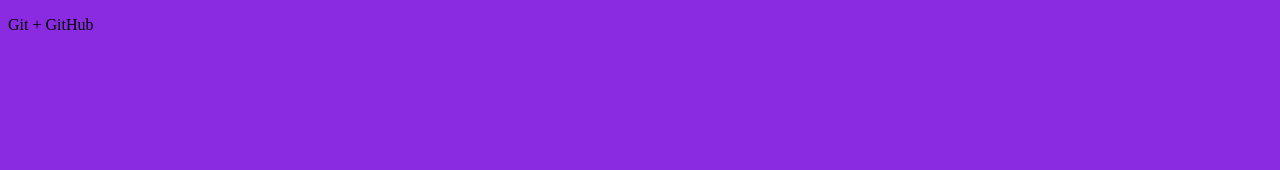
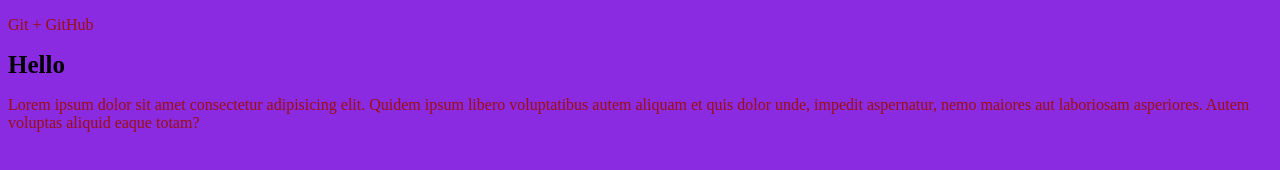
Before and after one commit to DmitriyY2J/GitTest, a plain HTML site: page index.html in a window 1280 px wide. Drawn offline with Linux system fonts and the light colour scheme.

Commit message:
our first changes

```diff
--- a/css/style.css
+++ b/css/style.css
@@ -1,3 +1,11 @@
 body {
   background-color: blueviolet;
 }
+
+p {
+  color: #9b0f0f;
+}
+
+h1 {
+  font-size: 25px;
+}
--- a/index.html
+++ b/index.html
@@ -9,5 +9,11 @@
 </head>
 <body>
     <p>Git + GitHub</p>
+    <h1>Hello</h1>
+    <p>Lorem ipsum dolor sit amet consectetur adipisicing elit.
+        Quidem ipsum libero voluptatibus autem aliquam et quis dolor unde,
+        impedit aspernatur, nemo maiores aut laboriosam asperiores.
+        Autem voluptas aliquid eaque totam?
+    </p>
 </body>
 </html>
```
